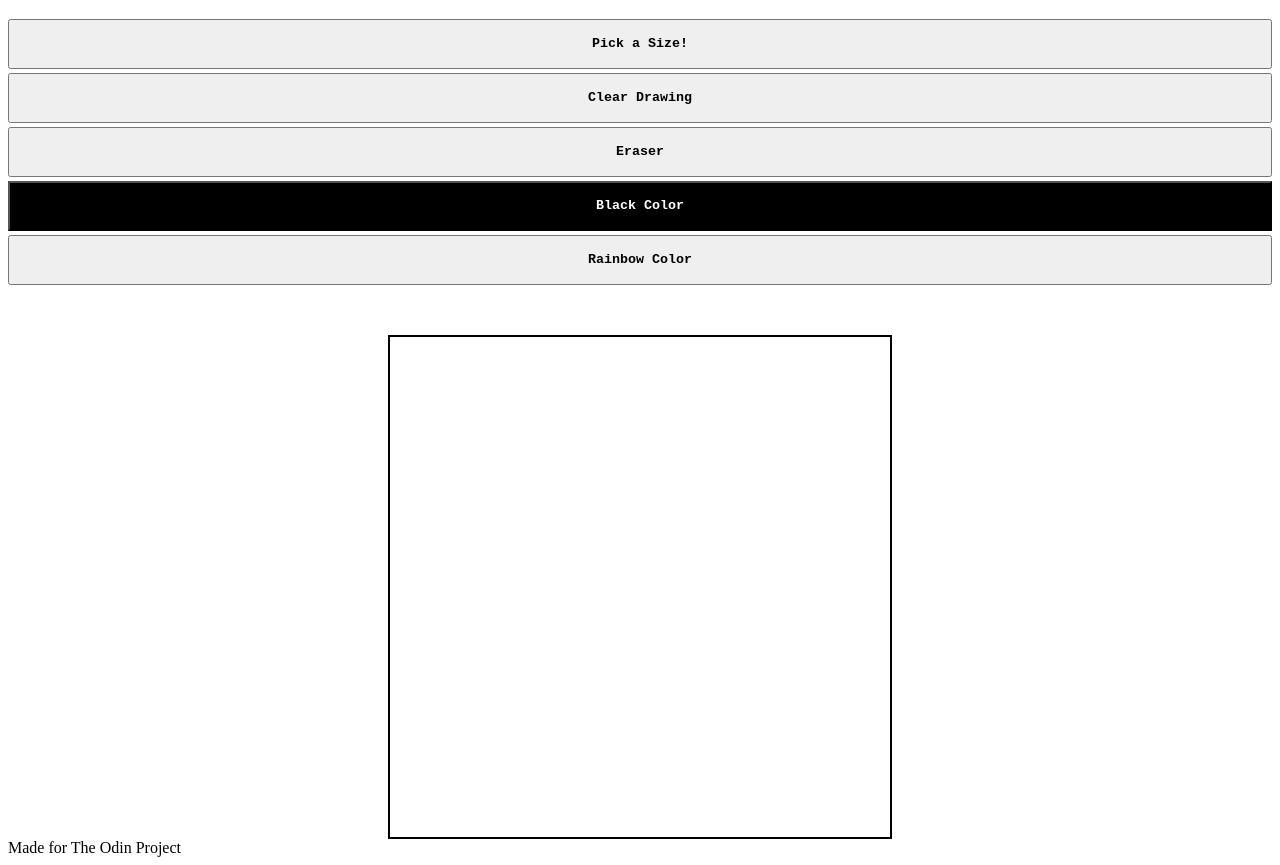
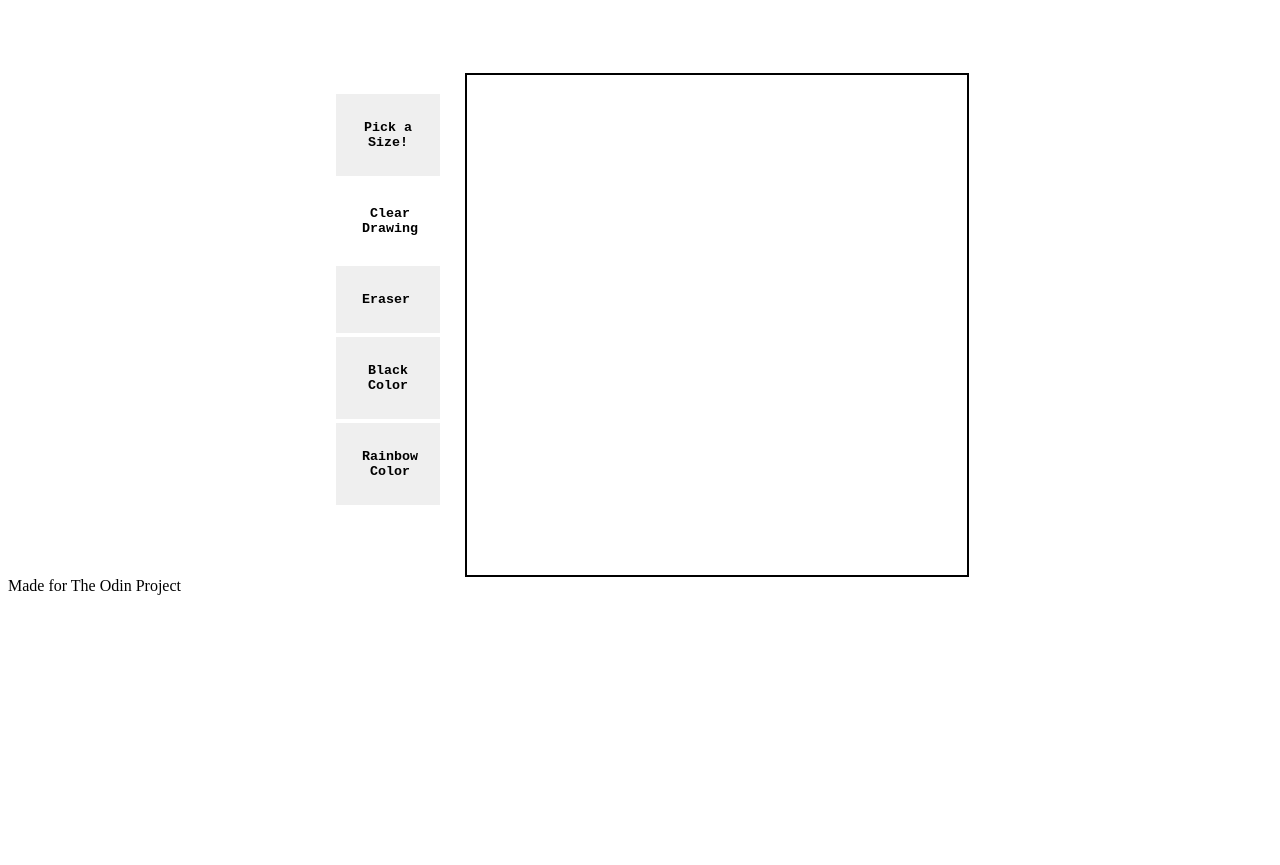
Before and after one commit to delisnt/etch-a-sketch, a plain HTML site: page index.html in a window 1280 px wide. Both pictures are taken after a click on the button "Clear Drawing". Shown: the part 61-926 px from the top of the page. After the commit the page ends 800 px from the top, so only its background shows below. Drawn offline with Linux system fonts and the light colour scheme.

Commit message:
adjusted placement of buttons and minor changes

```diff
--- a/index.html
+++ b/index.html
@@ -7,7 +7,10 @@
     </head>
     <body>
         <h1>Etch-A-Sketch</h1>
-        <div id="buttons">
+    <div id="placement">
+    <div id="buttons">
+        <div id="buttons-container">
+    <div>
         <button id="pick-size">Pick a Size!</button>
     </div>
     <div id="buttons">
@@ -22,7 +25,10 @@
     <div id="buttons">
         <button id="rainbow">Rainbow Color</button>
     </div>
+    </div>
         <div id="container"></div>
+    </div>
+</div>
         <footer>Made for The Odin Project</footer>
         <script src="script.js"></script>
     </body>
--- a/script.js
+++ b/script.js
@@ -8,6 +8,7 @@ let r = 0, b = 0, g = 0;
 let hasGridSizeRun = false;
 let hasRainbowRun = false;
 let isMouseOver = false;
+let isMouseOut = false;
 
 
 
@@ -98,12 +99,12 @@ function genDivs(rows, columns) {
 
         }
 
-        setTimeout(function() {
+        timeoutID = setTimeout(function() {
             rainbowBackground();
         }, 10);
 
         rgbButton.style.backgroundColor ='rgb('+r+','+g+','+b+')';
-        return;
+
     }
 
     rgbButton.addEventListener('mouseover', function() {
@@ -115,7 +116,46 @@ function genDivs(rows, columns) {
 
     });
 
-    rgbButton.addEventListener('mouseout', function(){
-        if (hasRainbowRun)
-        rgbButton.style.backgroundColor = 'white'
-    })
+    rgbButton.addEventListener('mouseout', function() {
+        isMouseOut = true;
+        hasRainbowRun = false;
+        clearTimeout(timeoutID);
+        rgbButton.style.backgroundColor = 'white';
+    });
+
+    function setButtonStyles(button, bgColor, textColor) {
+        button.style.backgroundColor = bgColor;
+        button.style.color = textColor;
+    }
+
+    blackButton.addEventListener('mouseover', function() {
+        setButtonStyles(blackButton, 'black', 'white');
+    });
+
+    blackButton.addEventListener('mouseout', function() {
+        setButtonStyles(blackButton, 'white', 'black');
+    });
+
+    eraserButton.addEventListener('mouseover', function(){
+        setButtonStyles(eraserButton, 'black', 'white')
+    });
+
+    eraserButton.addEventListener('mouseout', function() {
+        setButtonStyles(eraserButton, 'white', 'black');
+    });
+
+    clearGridButton.addEventListener('mouseover', function(){
+        setButtonStyles(clearGridButton, 'black', 'white')
+    });
+
+    clearGridButton.addEventListener('mouseout', function() {
+        setButtonStyles(clearGridButton, 'white', 'black');
+    });
+
+    sizeButton.addEventListener('mouseover', function(){
+        setButtonStyles(sizeButton, 'black', 'white')
+    });
+
+    sizeButton.addEventListener('mouseout', function() {
+        setButtonStyles(sizeButton, 'white', 'black');
+    });
--- a/style.css
+++ b/style.css
@@ -1,3 +1,17 @@
+
+#placement {
+    display: flex;
+    justify-content: space-evenly;
+
+}
+
+ #buttons-container{
+    display: flex;
+    flex-direction: column;
+    justify-content: center;
+    align-items: stretch;
+    padding: 25px;
+ }
 
 #container {
     display: flex;
@@ -5,13 +19,13 @@
     width: 500px;
     height: 500px;
     border: solid 2px black ;
-    margin: auto;
     margin-top: 50px;
 }
 
 #buttons {
     display: flex;
     justify-content: center;
+    width: 100%;
     margin-top: 4px;
 }
 
@@ -22,13 +36,11 @@ h1 {
 }
 
 #pick-size, #cleargrid, #rainbow, #black, #eraser {
+    display: flex;
     font-weight: 900;
     font-family: monospace;
+    padding: 25%;
+    height: 100%;
     width: 100%;
-    height: 50px;
+    border: thin;
 }
-
-#black {
-    color: white;
-    background-color: black;
-}
```
